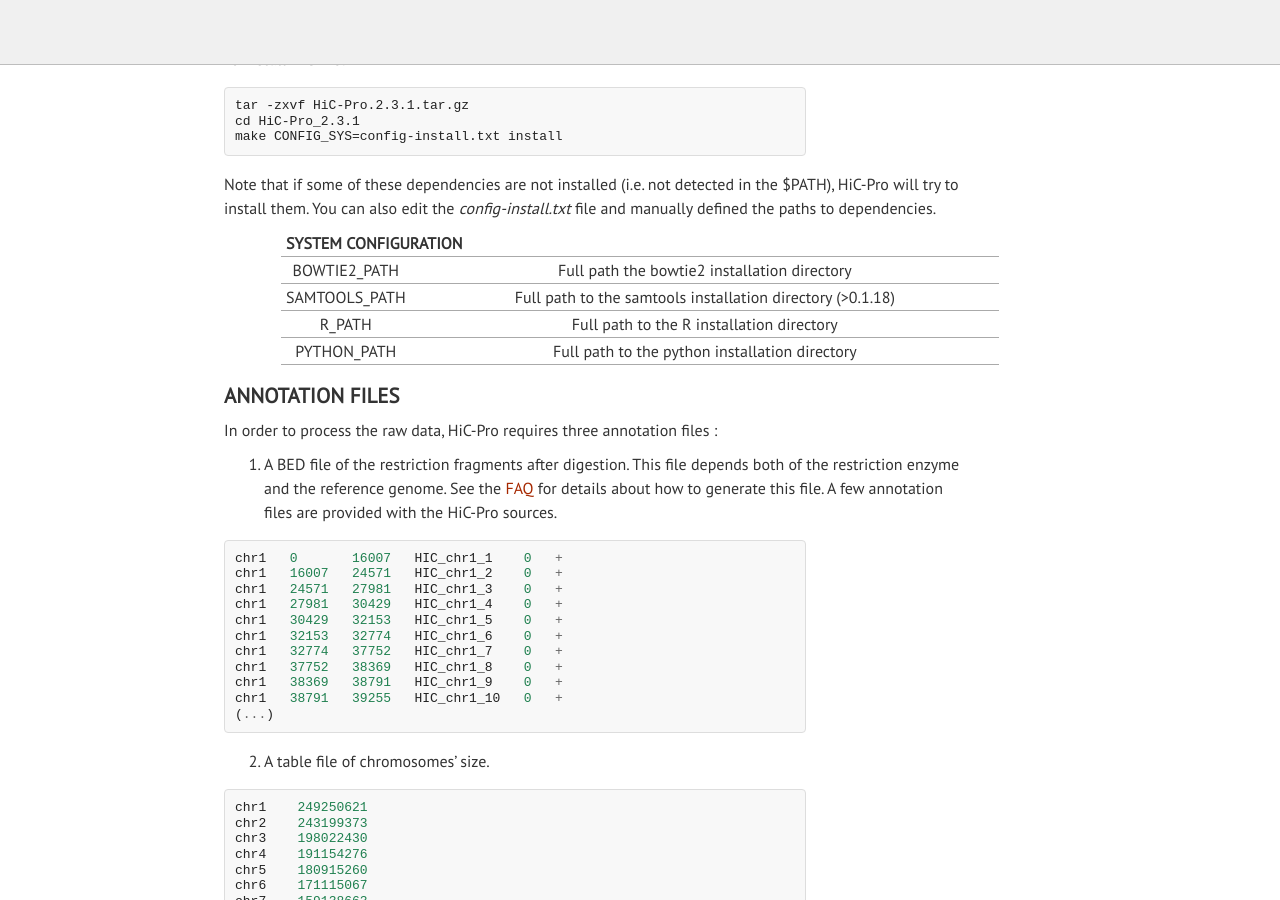
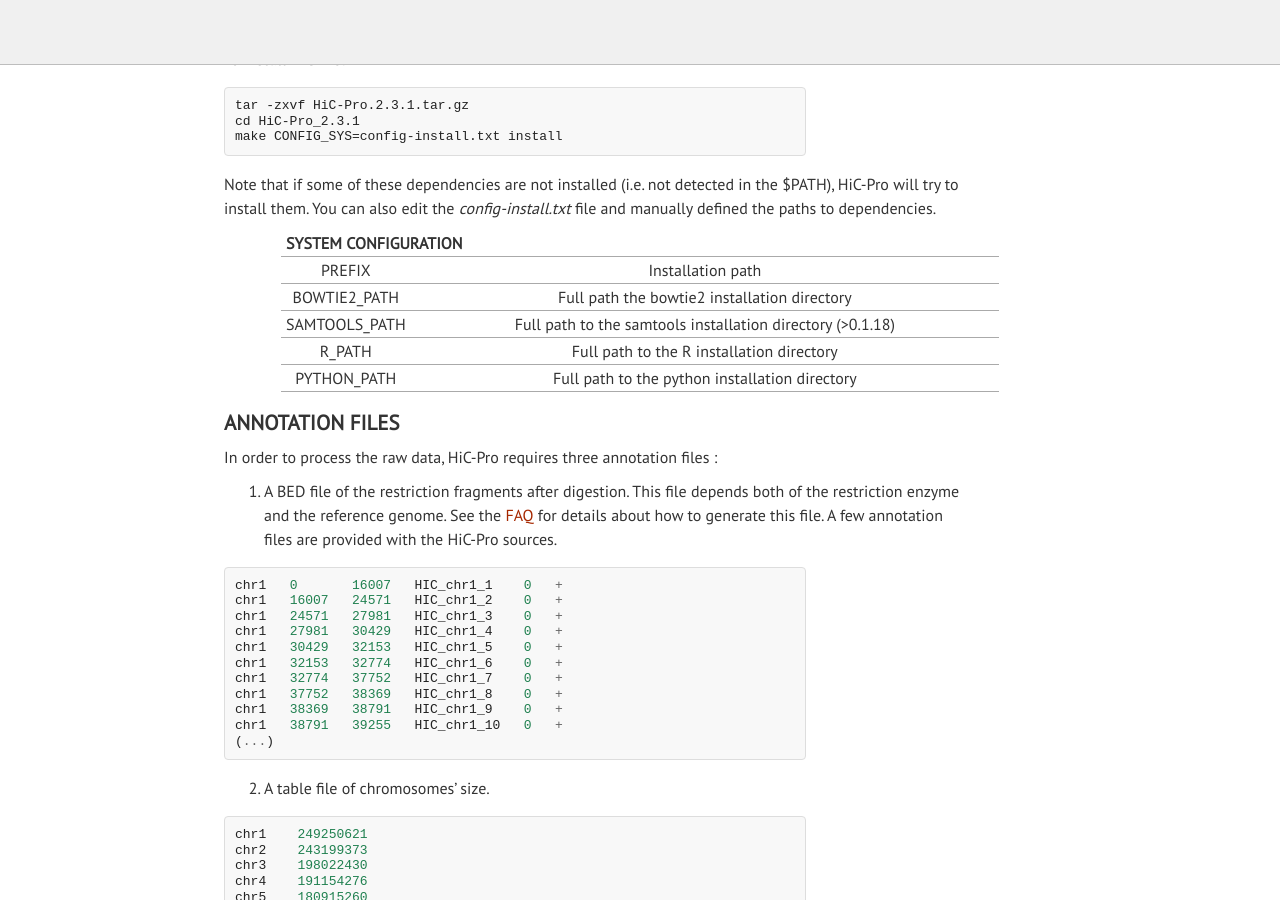
Before and after one commit to nservant/HiC-Pro, a Sphinx documentation site: the page built from doc/MANUAL.rst, in a window 1280 px wide and 900 px high, scrolled down 602 px. Built offline with Sphinx 7.4.7, drawn with Linux system fonts in a browser that asks for light colours.

Commit message:
fix bug in install process

```diff
--- a/doc/MANUAL.rst
+++ b/doc/MANUAL.rst
@@ -41,6 +41,8 @@
 +---------------+------------------------------------------------------------+
 | SYSTEM CONFIGURATION                                                       |
 +===============+============================================================+
+| PREFIX        | Installation path                                          |
++---------------+------------------------------------------------------------+
 | BOWTIE2_PATH  | Full path the bowtie2 installation directory               |
 +---------------+------------------------------------------------------------+
 | SAMTOOLS_PATH | Full path to the samtools installation directory (>0.1.18) |
```
Also changed, not shown: 2 other files.
